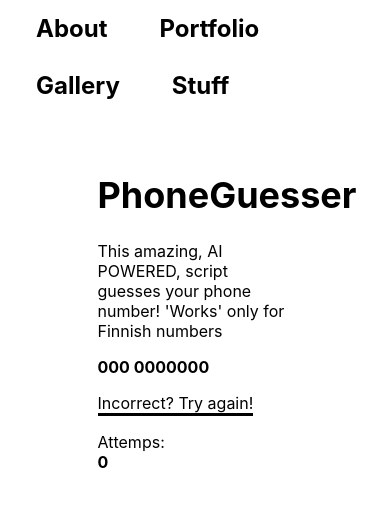
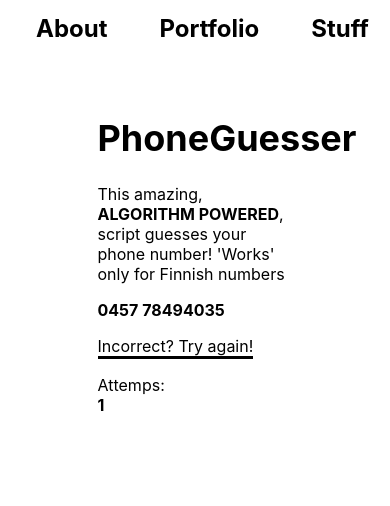
Before and after one commit to Varjokorento/homepage, a React (Create React App) app: page /phoneNumber in a window 390 px wide. Shown: the top 506 px of the page. Built offline with nearby package versions, Linux system fonts and the light colour scheme.

Commit message:
worked on phoneguessr

```diff
--- a/src/App.css
+++ b/src/App.css
@@ -49,11 +49,15 @@ li a:hover {
   font-size: 36px;
 }
 
+.linkBlock {
+  margin-top: 15%;
+}
+
 .linkTitle {
   margin-left: 25%;
-  margin-top: 15%;
   margin-right: 25%;
-  font-size: 48px
+  font-size: 48px;
+  color: black;
 }
 
 .linkTitle:hover {
--- a/src/App.tsx
+++ b/src/App.tsx
@@ -25,9 +25,9 @@ function App() {
             <li>
               <Link to="/portfolio">Portfolio</Link>
             </li>
-            <li>
+           {/* <li>
               <Link to="/gallery">Gallery</Link>
-            </li>
+           </li>*/}
             <li>
               <Link to="/stuff">Stuff</Link>
             </li>
--- a/src/components/PhoneGuesser.tsx
+++ b/src/components/PhoneGuesser.tsx
@@ -1,38 +1,65 @@
-import { useState } from "react";
+import { useState, useEffect } from "react";
 
 export default function PhoneGuesser() {
     const [prefix, setPrefix] = useState('000')
-    const [phone, setPhone] = useState('0000000');
+    const [phone, setPhone] = useState(['0', '0', '0', '0', '0', , '0']);
     const [attempts, setAttempts] = useState(0)
+    const [correctNumbers, setCorrects] = useState<number[]>([])
+    const [prefixCorrect, setPrefixCorrect] = useState(false)
 
     const prefixes = ["050", "0457", "04"]
 
+    useEffect(() => {
+        const prefix = getPrefix()
+        setPhoneAgain()
+        setPrefix(prefix)
+      }, []);
 
     const setPhoneAgain = () => {
-        let number = "";
+        let number = phone;
         for (let a= 0; a < 8; a++) {
-            number = number + getRndInteger(0,9)
+            if (!correctNumbers.includes(a)) {
+                number[a] = getRndInteger(0,10).toString()
+            }
         }
         setPhone(number)
-        setPrefix(getPrefix())
+        if (!prefixCorrect) {
+            setPrefix(getPrefix())
+        }
         setAttempts(attempts + 1)
     }
 
     const getPrefix = () => {
-        const index: number = getRndInteger(0,2)
-        return prefixes[index]
+        const index: number = getRndInteger(0,3)
+        const prefix = prefixes[index]
+        if (prefix.length == 2) {
+            return prefix + getRndInteger(0,10).toString()
+        } else {
+            return prefix
+        }
     }
 
     function getRndInteger(min:number, max:number): number {
         let num = Math.floor(Math.random() * (max - min) ) + min;
         return num;
       }
+    const handlePrefix = () => {
+        setPrefixCorrect(true)
+    }
+    const saveCorrect = (index: number) => {
+        let corrSoFar: number[] = correctNumbers;
+        corrSoFar.push(index)
+        console.log(corrSoFar)
+        setCorrects(corrSoFar)
+    }
 
     return(
         <div className='center'>
         <h1 className='smallTitle'>PhoneGuesser</h1>
-        <p>This amazing, AI POWERED, script guesses your phone number! 'Works' only for Finnish numbers</p>
-        <p className = 'boldText'>{prefix} {phone}</p>
+        <p>This amazing, <span className="boldText">ALGORITHM POWERED</span>, script guesses your phone number! 'Works' only for Finnish numbers</p>
+        <p className = 'boldText'><span onClick={handlePrefix}>{prefix} </span> {phone.map((x, index) => {
+            return <span onClick={() => saveCorrect(index)}>{x}</span>
+        })}</p>
         <p className="tryAgain" onClick={setPhoneAgain}>Incorrect? Try again!</p>
         <p>Attemps: <div className="boldText">{attempts} </div></p>
         </div>
--- a/src/components/Stuff.tsx
+++ b/src/components/Stuff.tsx
@@ -4,8 +4,9 @@ import {
 
 export default function Stuff() {
     return (
-        <div>
-            <h1  className='linkTitle'><Link to="/phoneNumber"> Phone Guesser </Link></h1>
+        <div className="linkBlock">
+            <h1 className='linkTitle'><Link style={{ textDecoration: 'none' }} to="/phoneNumber"> Phone Guesser </Link></h1>
+            {/*<h1 className='linkTitle'><Link style={{ textDecoration: 'none' }} to="/casino"> Casino </Link></h1>*/}
         </div>
     )
 }
```
